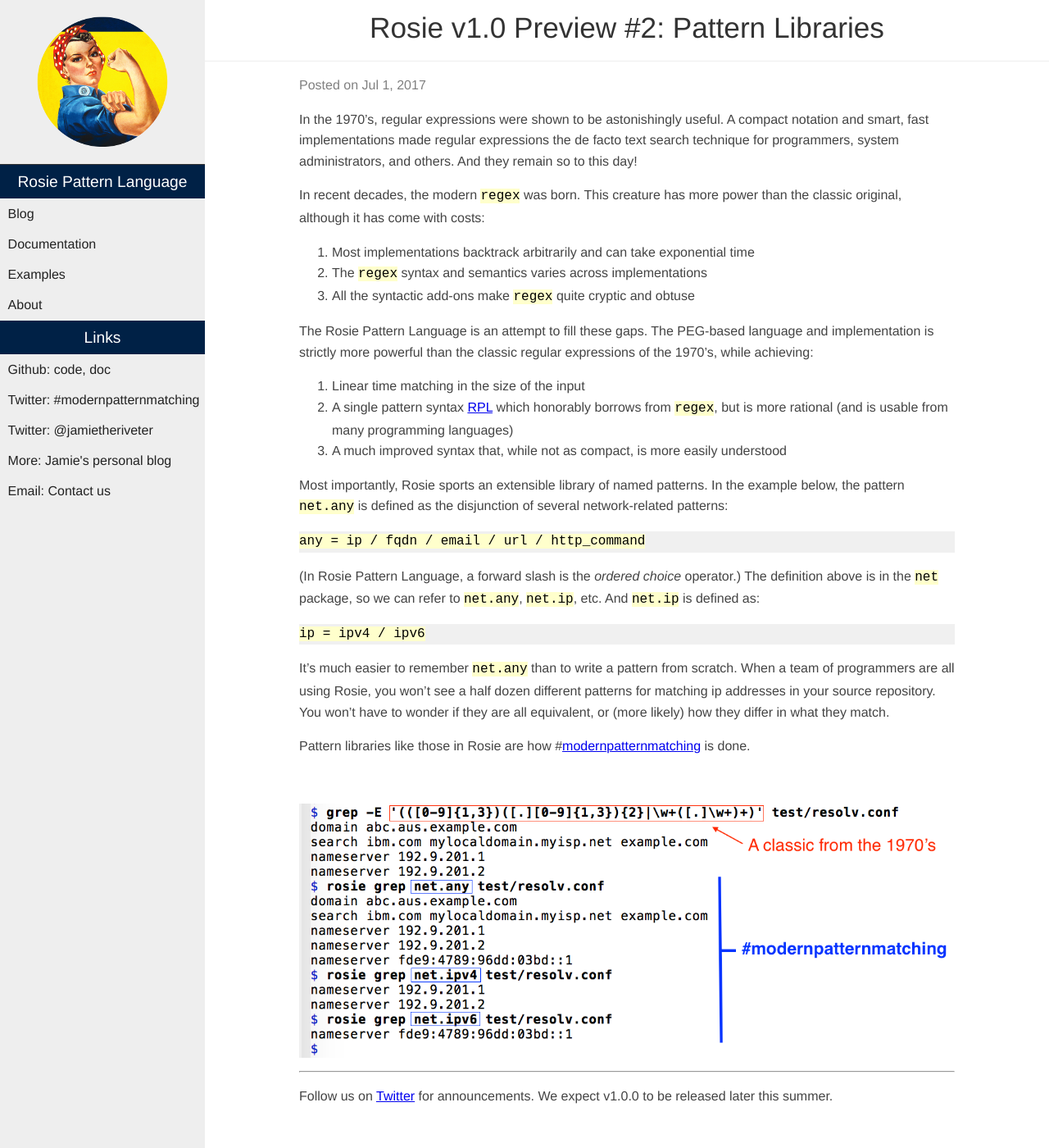
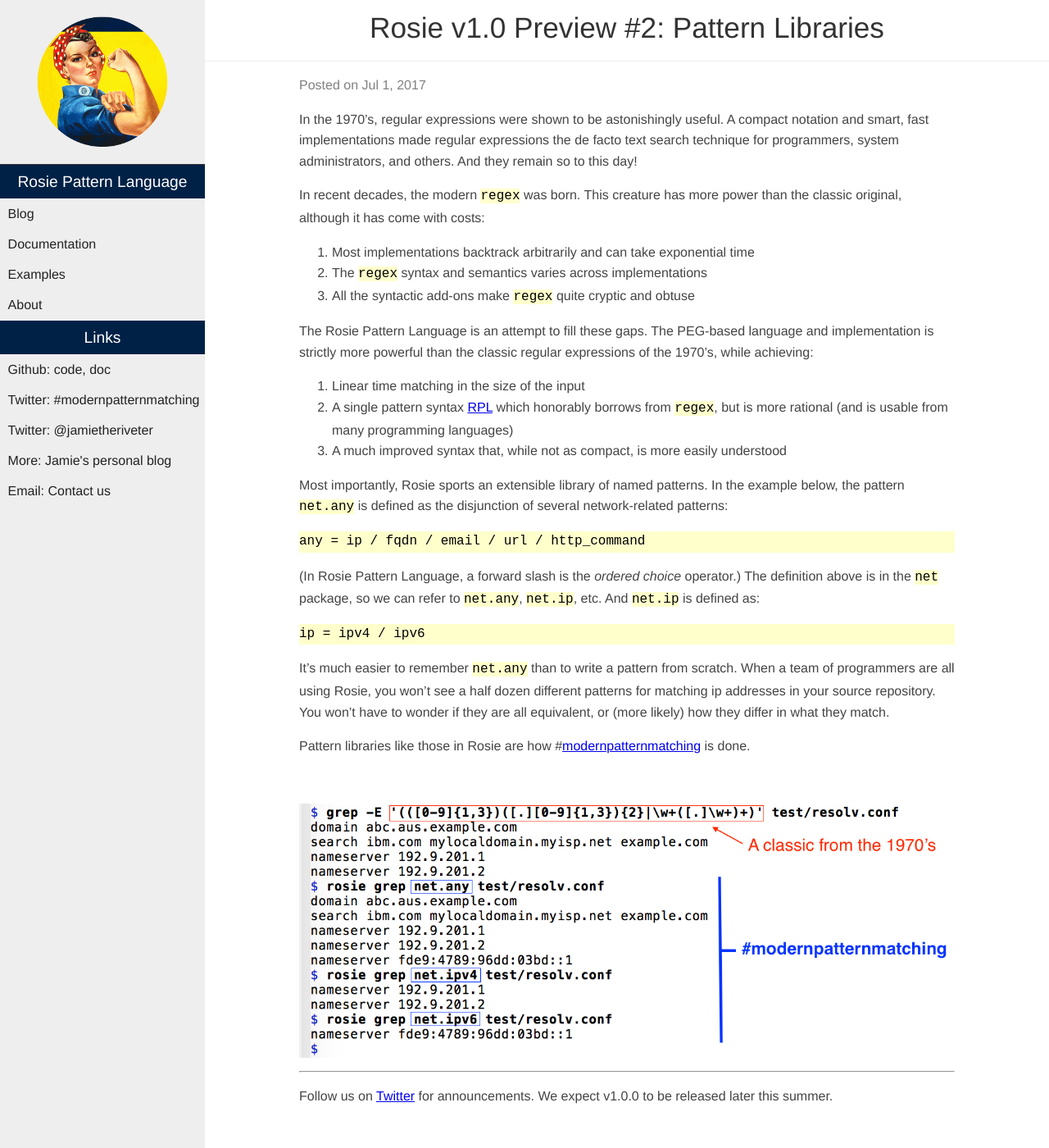
Before and after one commit to rosie-lang/rosie-lang.gitbub.io, a Jekyll site: the page built from _posts/2017-07-01-Rosie-v1.0-preview-2.md, in a window 1280 px wide and 1400 px high, scrolled down 33 px. Shown: the whole window at 82% size. Built offline with Jekyll 4.4.1, drawn with Linux system fonts in a browser that asks for light colours.

Commit message:
Changed bg color for highlighted blocks

```diff
--- a/css/syntax-friendly.css
+++ b/css/syntax-friendly.css
@@ -1,5 +1,5 @@
 .highlight .hll { background-color: #ffffcc }
-.highlight  { background: #f0f0f0; }
+.highlight  { background: #ffffcc; }
 .highlight .c { color: #60a0b0; font-style: italic } /* Comment */
 .highlight .err { border: 1px solid #FF0000 } /* Error */
 .highlight .k { color: #007020; font-weight: bold } /* Keyword */
```
